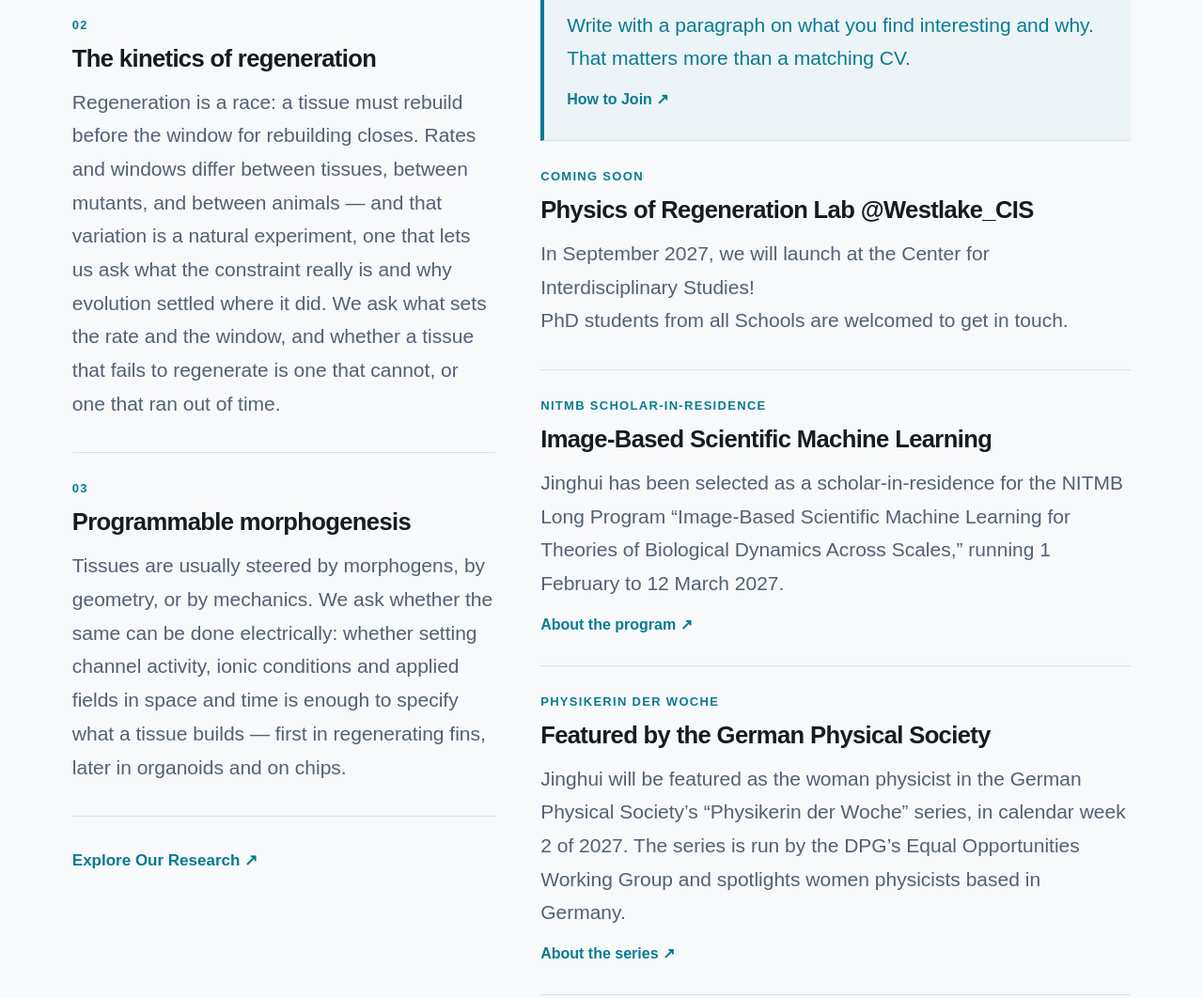
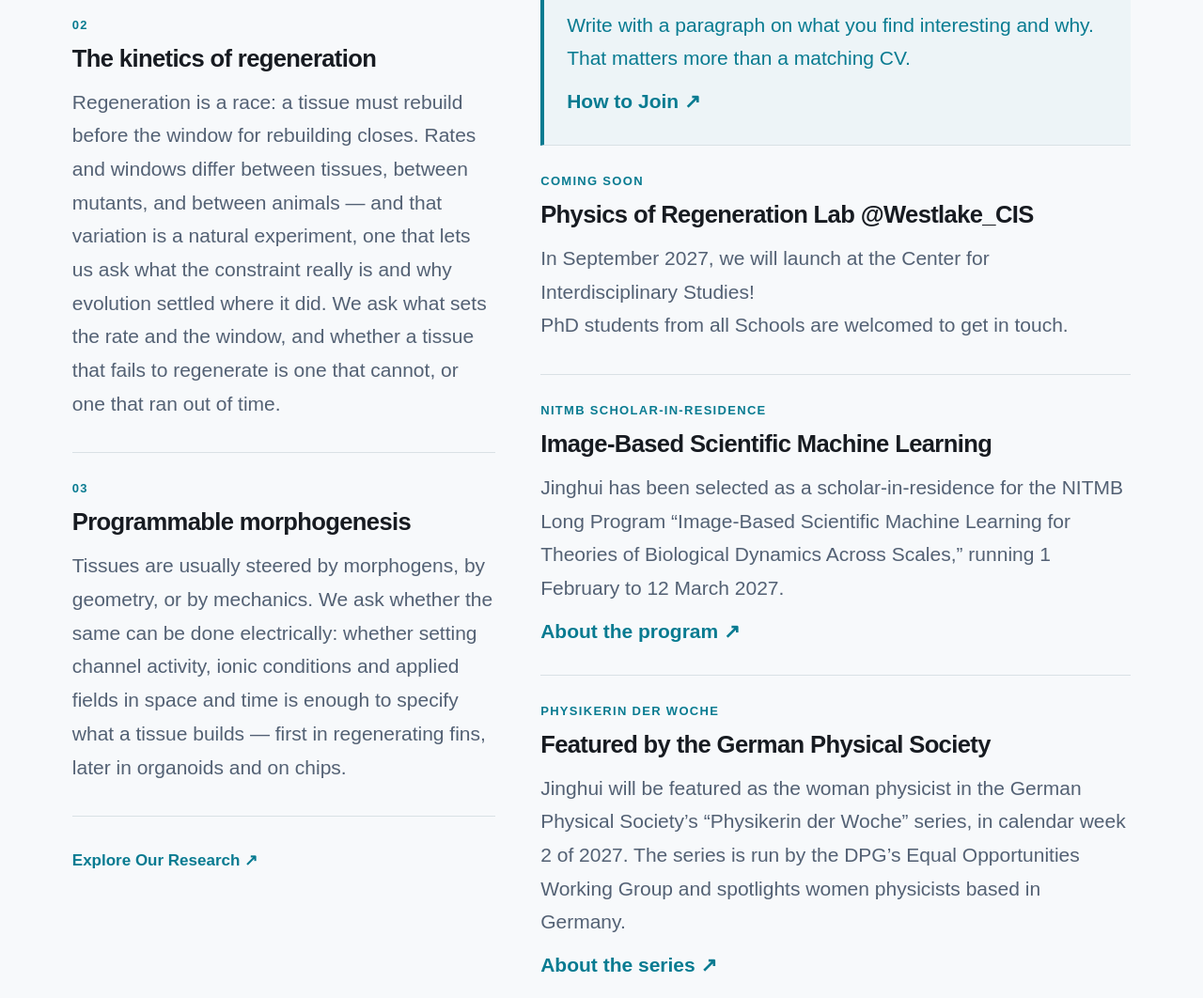
Before and after one commit to jinghui-liu/lab-website-astro, an Astro site: page / in a window 1280 px wide. Shown: the part 2591-3653 px from the top of the page at 94% size. Built offline with nearby package versions, Linux system fonts and the light colour scheme; Astro itself is replaced by a stand-in of ours.

Commit message:
Lab News: links same size as body text

```diff
--- a/src/styles/home.css
+++ b/src/styles/home.css
@@ -692,7 +692,7 @@ header nav a[aria-current="page"] {
   display: inline-block;
   margin-top: 16px;
   color: var(--color-accent);
-  font-size: 16px;
+  font-size: var(--font-size-prose);
   font-weight: 700;
   text-decoration: none;
 }
```
